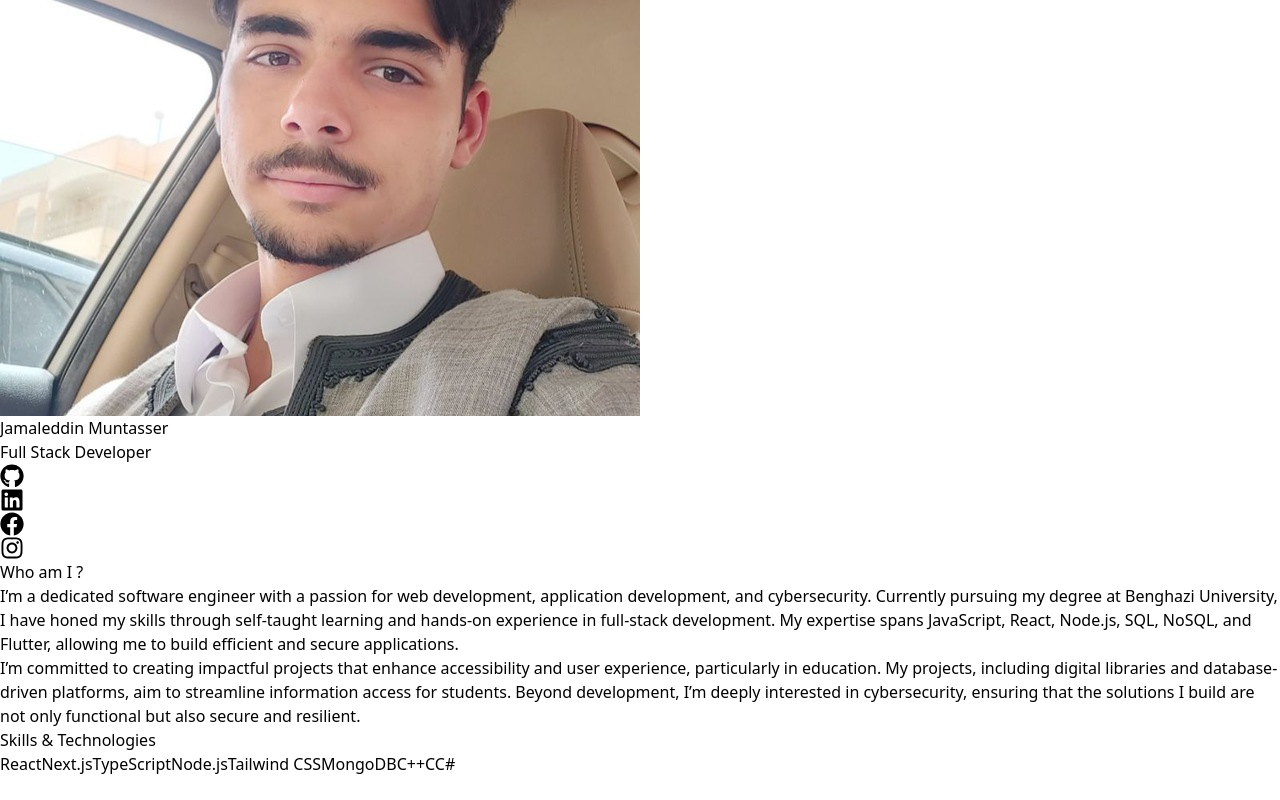
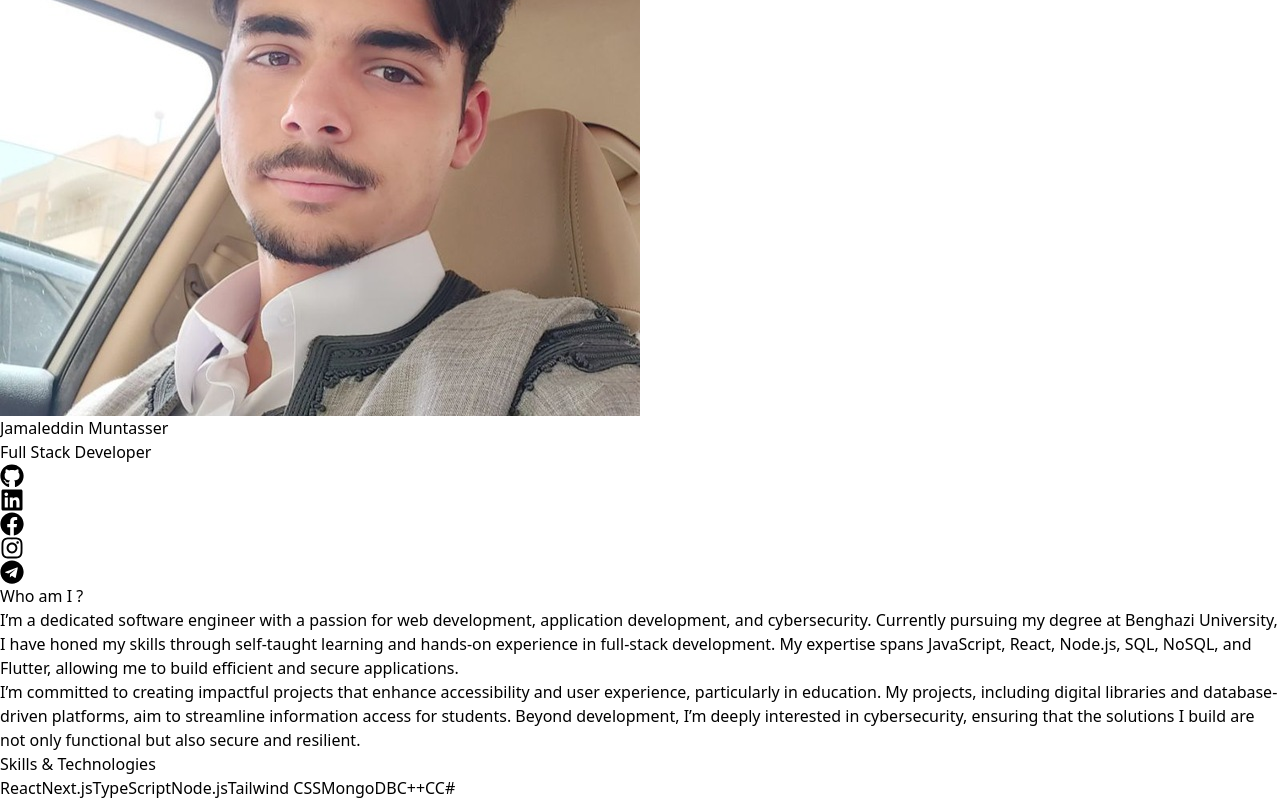
Before and after one commit to JBM-05/IT-library, a React (Vite) app: page / in a window 1280 px wide. Shown: the part 608-1408 px from the top of the page. Before the commit the page ends 1384 px from the top, so only its background shows below. Built offline with nearby package versions, Linux system fonts and the light colour scheme; no server answers.

Commit message:
telegram

```diff
--- a/src/Components/Aboutus.tsx
+++ b/src/Components/Aboutus.tsx
@@ -1,4 +1,4 @@
-import { FaGithub, FaLinkedin, FaFacebook, FaInstagram } from "react-icons/fa";
+import { FaGithub, FaLinkedin, FaFacebook, FaInstagram , FaTelegram } from "react-icons/fa";
 import img2 from "../Img/img2.jpg";
 const Aboutus = () => {
   return (
@@ -65,6 +65,16 @@ const Aboutus = () => {
                   size={24}
                 />
               </a>
+              <a
+                href="https://t.me/Jamaleddin_Muntasser"
+                target="_blank"
+                rel="noopener noreferrer"
+              >
+                <FaTelegram
+                  className="hover:text-blu-300 transition duration-300 cursor-pointer"
+                  size={24}
+                />
+              </a>
             </div>
           </div>
 
--- a/src/Components/MiniComponents/LeftSideBar.tsx
+++ b/src/Components/MiniComponents/LeftSideBar.tsx
@@ -1,6 +1,6 @@
 import { useState, useContext } from "react";
 import { DataContext } from "../DownloadSection";
-import "./styling.css"
+import "./styling.css";
 const LeftSideBar = () => {
   const [selectedDepartment, setSelectedDepartment] = useState("All");
   const { showLeft, setShowLeft, fetchSubjects } = useContext(DataContext);
```
